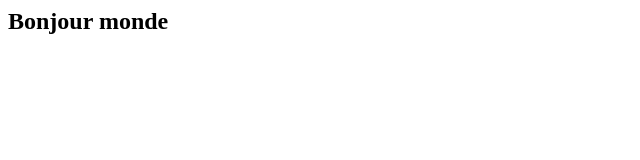
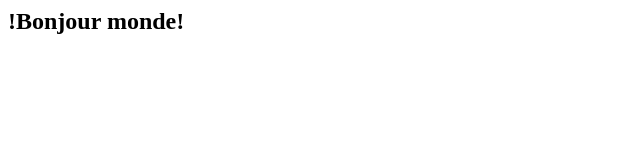
Before and after one commit to MassiChrollo/portfolio, a plain HTML site: page Index.html in a window 1280 px wide. Shown: the full height of the page, 0-640 px from the left. Drawn offline with Linux system fonts and the light colour scheme.

Commit message:
Update Index.html

```diff
--- a/Index.html
+++ b/Index.html
@@ -1 +1 @@
-<h2>Bonjour monde</h2>
+<h2>!Bonjour monde!</h2>
```
